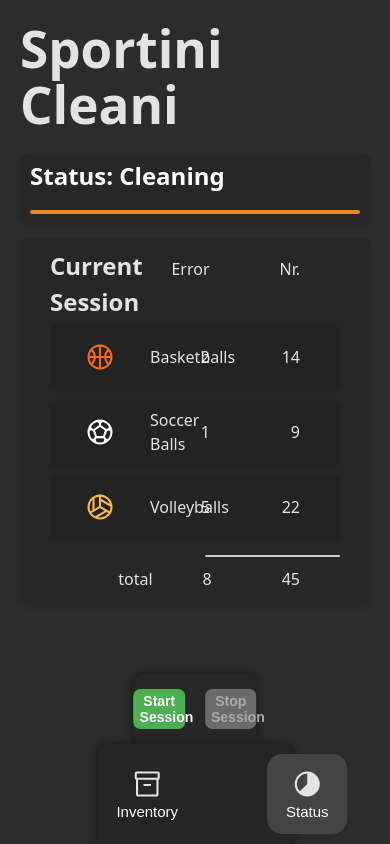
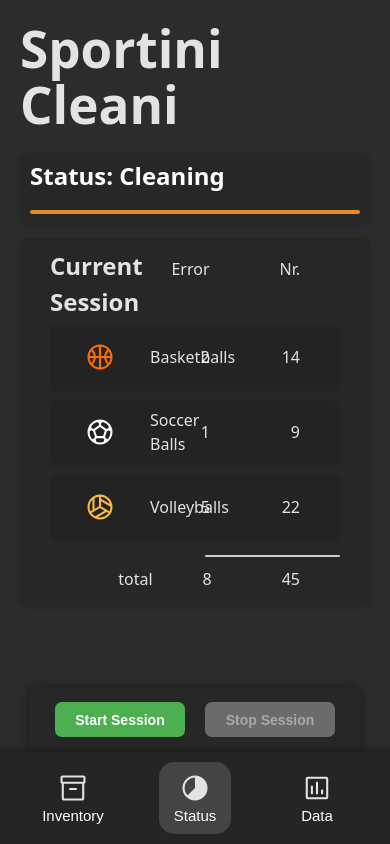
Before and after one commit to Undertaker2104/smart-things-kickstarter, a React (Vite) app in the folder frontend/app/: page /status in a window 390 px wide. Built offline with nearby package versions, Linux system fonts and the light colour scheme; no server answers.

Commit message:
Added bottombar phone styling

```diff
--- a/frontend/app/package.json
+++ b/frontend/app/package.json
@@ -10,7 +10,7 @@
     "preview": "vite preview"
   },
   "dependencies": {
-    "luxon": "^3.4.4",
+    "luxon": "^3.7.2",
     "react": "^19.2.0",
     "react-dom": "^19.2.0",
     "react-router-dom": "^7.12.0",
--- a/frontend/app/src/App.css
+++ b/frontend/app/src/App.css
@@ -13,13 +13,26 @@
 .app-width-container {
   flex: 1;
   width: 100%;
-  max-width: 650px;
   margin: 0 auto;
   display: flex;
   flex-direction: column;
   overflow: hidden;
   background-color: var(--content);
 }
+
+@media (min-width: 700px) {
+  .app-width-container {
+    flex: 1;
+    width: 100%;
+    max-width: 650px;
+    margin: 0 auto;
+    display: flex;
+    flex-direction: column;
+    overflow: hidden;
+    background-color: var(--content);
+  }
+}
+
 
 .main-content {
   flex: 1;
--- a/frontend/app/src/components/BottomBar.css
+++ b/frontend/app/src/components/BottomBar.css
@@ -1,12 +1,12 @@
 /* Size variables for easy tweaking */
 :root {
-  --bottom-bar-width: 45%;
-  --botTop-width: 70%;
-  --botTop-height: 40px;
+  --bottom-bar-width: 100%;
+  --botTop-width: 85%;
+  --botTop-height: 10%;
   --botBot-width: 100%;
-  --botBot-height: 100px;
-  --ctrl-button-width: 180px;
-  --ctrl-button-height: 40px;
+  --botBot-height: 20%;
+  --ctrl-button-width: 130px;
+  --ctrl-button-height: 35px;
   --ctrl-button-gap: 20px;
   --ctrl-button-font-size: 14px;
 }
@@ -19,7 +19,6 @@
   transform: translateX(-50%);
   /* shift back by half width to center */
   width: var(--bottom-bar-width);
-  /* now bar is 45% of screen width */
   height: auto;
   background-color: transparent;
   display: flex;
@@ -63,10 +62,10 @@
 /* Container to hold all buttons and space them */
 .btm-buttons-container {
   display: flex;
-  gap: 80px;
-  /* <-- easy-to-tweak spacing between buttons */
+  gap: 50px;
   min-width: 0;
   flex-shrink: 1;
+  padding: 10px;
 }
 
 /* Individual buttons */
@@ -76,10 +75,11 @@
   /* icon on top, label below */
   align-items: center;
   justify-content: center;
+  padding: 10px;
   gap: 4px;
-  width: 80px;
+  width: 4.5rem;
   /* fixed width */
-  height: 80px;
+  height: 4.5rem;
   /* fixed height */
   background: none;
   border: none;
@@ -88,6 +88,49 @@
   border-radius: 15px;
   flex-shrink: 0;
   /* ensures buttons don’t shrink */
+}
+
+@media (min-width: 700px) {
+  :root {
+    --bottom-bar-width: 45%;
+    --botTop-width: 70%;
+    --botTop-height: 40px;
+    --botBot-width: 100%;
+    --botBot-height: 100px;
+    --ctrl-button-width: 180px;
+    --ctrl-button-height: 40px;
+    --ctrl-button-gap: 20px;
+    --ctrl-button-font-size: 14px;
+  }
+
+  /* Container to hold all buttons and space them */
+  .btm-buttons-container {
+    display: flex;
+    gap: 80px;
+    min-width: 0;
+    flex-shrink: 1;
+  }
+
+  /* Individual buttons */
+  .btmBut {
+    display: flex;
+    flex-direction: column;
+    /* icon on top, label below */
+    align-items: center;
+    justify-content: center;
+    gap: 4px;
+    width: 80px;
+    /* fixed width */
+    height: 80px;
+    /* fixed height */
+    background: none;
+    border: none;
+    color: white;
+    cursor: pointer;
+    border-radius: 15px;
+    flex-shrink: 0;
+    /* ensures buttons don’t shrink */
+  }
 }
 
 .btmBut:hover {
--- a/frontend/app/src/theme/colors.css
+++ b/frontend/app/src/theme/colors.css
@@ -18,7 +18,7 @@
   --football: #ffffff;
   --volleyball: #F6BB42;
   --start: #4CAF50;
-  --error: #E55B5B;
+  --error: #D4853F;
   --card-bg: rgba(255, 255, 255, 0.05);
   --card-bg-hover: rgba(255, 255, 255, 0.06);
   --text-secondary: #e0e0e0;
```
Also changed, not shown: 1 other file (tests, documents, lock files or other folders).
